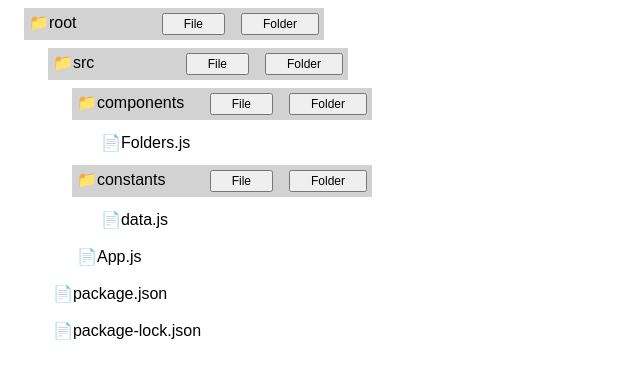
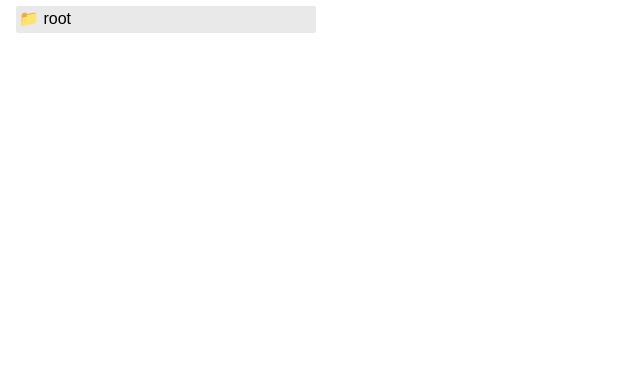
Before and after one commit to Vasant-Mestry-11/file-explorer-template, a React (Create React App) app: page / in a window 1280 px wide. Shown: the top 378 px of the page, without its empty margins (0-640 px from the left). Built offline with nearby package versions, Linux system fonts and the light colour scheme.

Commit message:
:art: added expand functionality :hammer: :construction: Refactored Code

```diff
--- a/src/App.css
+++ b/src/App.css
@@ -24,26 +24,24 @@ textarea {
   font: inherit;
 }
 
-.folder__container {
-  margin-left: 1rem;
+.folder {
+  margin-top: 6px;
+  background-color: rgb(233, 233, 233);
+  display: flex;
+  justify-content: space-between;
+  padding: 3px;
   width: 300px;
-  margin-left: 1.5rem;
+  cursor: pointer;
+  border-radius: 2px;
 }
 
-.wrapper {
-  display: flex;
-  justify-content: space-between;
-  padding: 5px;
-  margin-top: 0.5rem;
+.folder > span {
+  margin: 0 5px 2px 0;
 }
 
-.buttons {
+.file {
+  margin-top: 5px;
+  padding-left: 1rem;
   display: flex;
-  gap: 1rem;
+  flex-direction: column;
 }
-
-.buttons button {
-  font-size: 1rem;
-  padding: 2px 20px;
-  font-size: 12px;
-}
--- a/src/App.js
+++ b/src/App.js
@@ -1,11 +1,13 @@
+import { useState } from "react";
 import "./App.css";
-import Folders from "./components/Folders";
+import { Folder } from "./components/Folder";
 import { FOLDER_DATA } from "./constants/data";
 
 function App() {
+  const [explorer, setExplorer] = useState(FOLDER_DATA);
   return (
     <div className="App">
-      <Folders explorer={FOLDER_DATA} />
+      <Folder explorer={explorer} />
     </div>
   );
 }
--- a/src/components/Folder.js
+++ b/src/components/Folder.js
@@ -1,30 +1,33 @@
 import { useState } from "react";
 
-export const Folder = ({ id, name, isFolder, items }) => {
+export const Folder = ({ explorer }) => {
   const [expanded, setExpanded] = useState(false);
+
+  const { id, name, isFolder, items } = explorer;
+
+  if (isFolder) {
     return (
-    <div key={id} className="folder__container">
+      <div id={id} style={{ marginTop: 5, marginLeft: "1rem" }}>
+        <div className="folder" onClick={() => setExpanded((prev) => !prev)}>
+          <span>📁 {name}</span>
+        </div>
+
         <div
-        className="wrapper"
           style={{
-          backgroundColor: isFolder && "#d2d2d2",
+            display: expanded ? "block" : "none",
           }}
         >
-        <p className="folder__name">
-          {isFolder ? "📁" : "📄"}
-          {name}
-        </p>
-        {isFolder && (
-          <div className="buttons">
-            <button>File</button>
-            <button>Folder</button>
+          {items.map((exp) => {
+            return <Folder explorer={exp} />;
+          })}
         </div>
-        )}
-      </div>
-      {isFolder &&
-        items.map(({ id, name, isFolder, items }) => (
-          <Folder id={id} name={name} isFolder={isFolder} items={items} />
-        ))}
       </div>
     );
+  } else {
+    return (
+      <span className="file" id={id}>
+        📄 {name}
+      </span>
+    );
+  }
 };
--- a/src/components/Folders.js
+++ /dev/null
@@ -1,9 +0,0 @@
-import { Folder } from "./Folder";
-
-const Folders = ({ explorer }) => {
-  return explorer.map(({ id, name, isFolder, items }) => (
-    <Folder id={id} name={name} isFolder={isFolder} items={items} />
-  ));
-};
-
-export default Folders;
--- a/src/constants/data.js
+++ b/src/constants/data.js
@@ -1,5 +1,4 @@
-export const FOLDER_DATA = [
-  {
+export const FOLDER_DATA = {
   id: 1,
   name: "root",
   isFolder: true,
@@ -27,5 +26,4 @@ export const FOLDER_DATA = [
     { id: 6, name: "package.json", isFolder: false, items: [] },
     { id: 7, name: "package-lock.json", isFolder: false, items: [] },
   ],
-  },
-];
+};
```
Lines whose indentation alone changed are shown as unchanged.
